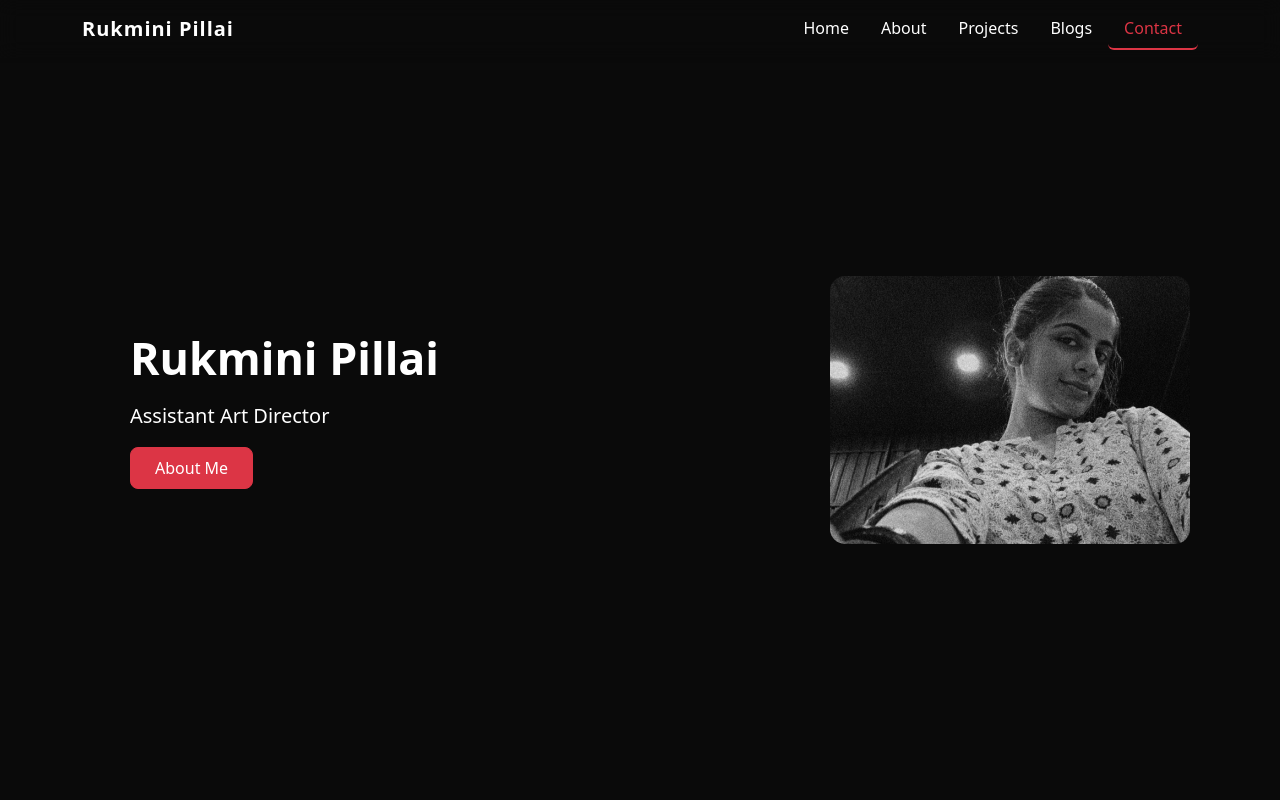
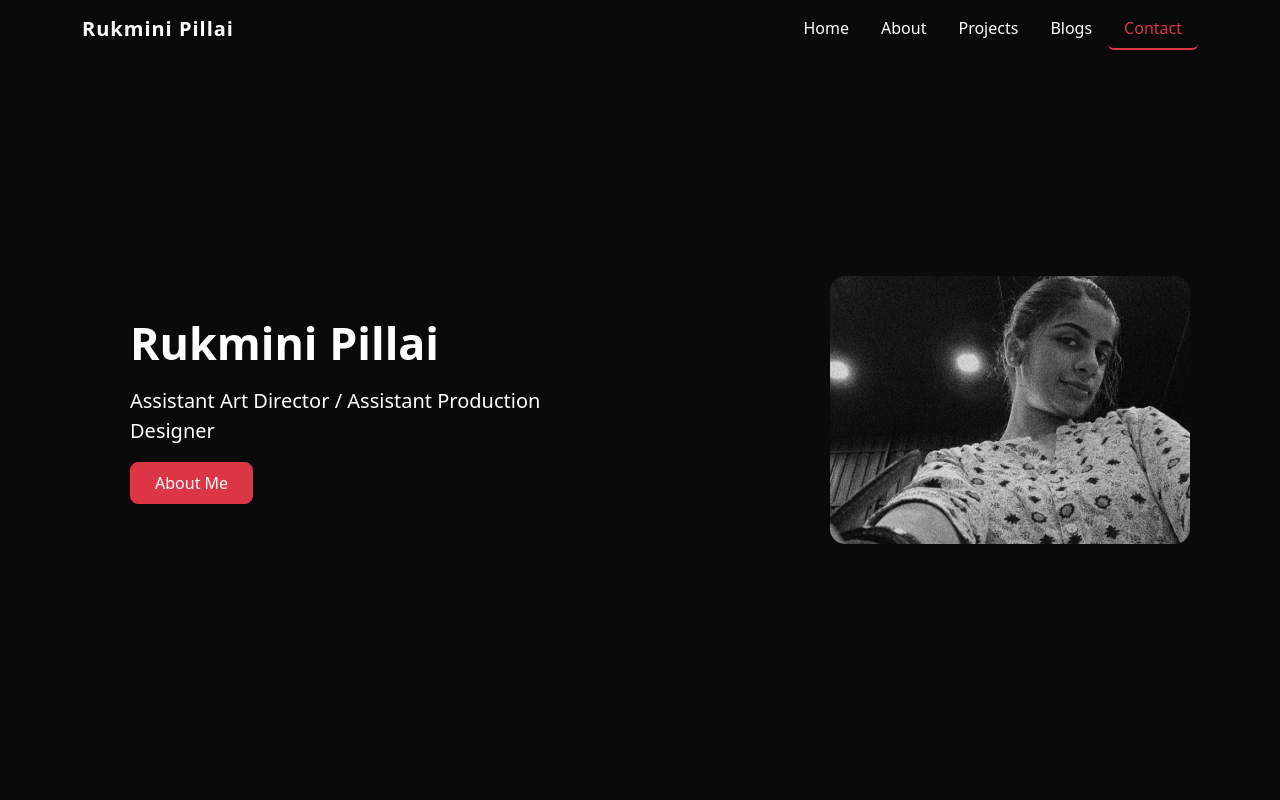
Before and after one commit to ramakrishnan-16/rukmini-portfolio, a React (Vite) app: page / in a window 1280 px wide. Shown: the top 800 px of the page. Built offline with nearby package versions, Linux system fonts and the light colour scheme; the HTML template or start-up script is replaced by a standard one.

Commit message:
updated portfolio

```diff
--- a/src/sections/Home.jsx
+++ b/src/sections/Home.jsx
@@ -12,7 +12,7 @@ const Home = () => {
         <div className="home-text" style={{ flex: 1 }}>
           <h1 className="home-name fw-bold ms-5 mb-3">Rukmini Pillai</h1>
           <p className="home-role lead ms-5">
-            Assistant Art Director {/* - Production Designer / Assistant Creative Director / Copy Writer */}
+            Assistant Art Director / Assistant Production Designer {/* - Production Designer / Assistant Creative Director / Copy Writer */}
           </p>
           <a href="#about" className="btn btn-danger home-btn ms-5 px-4 py-2 fw-medium">About Me</a>
         </div>
```
